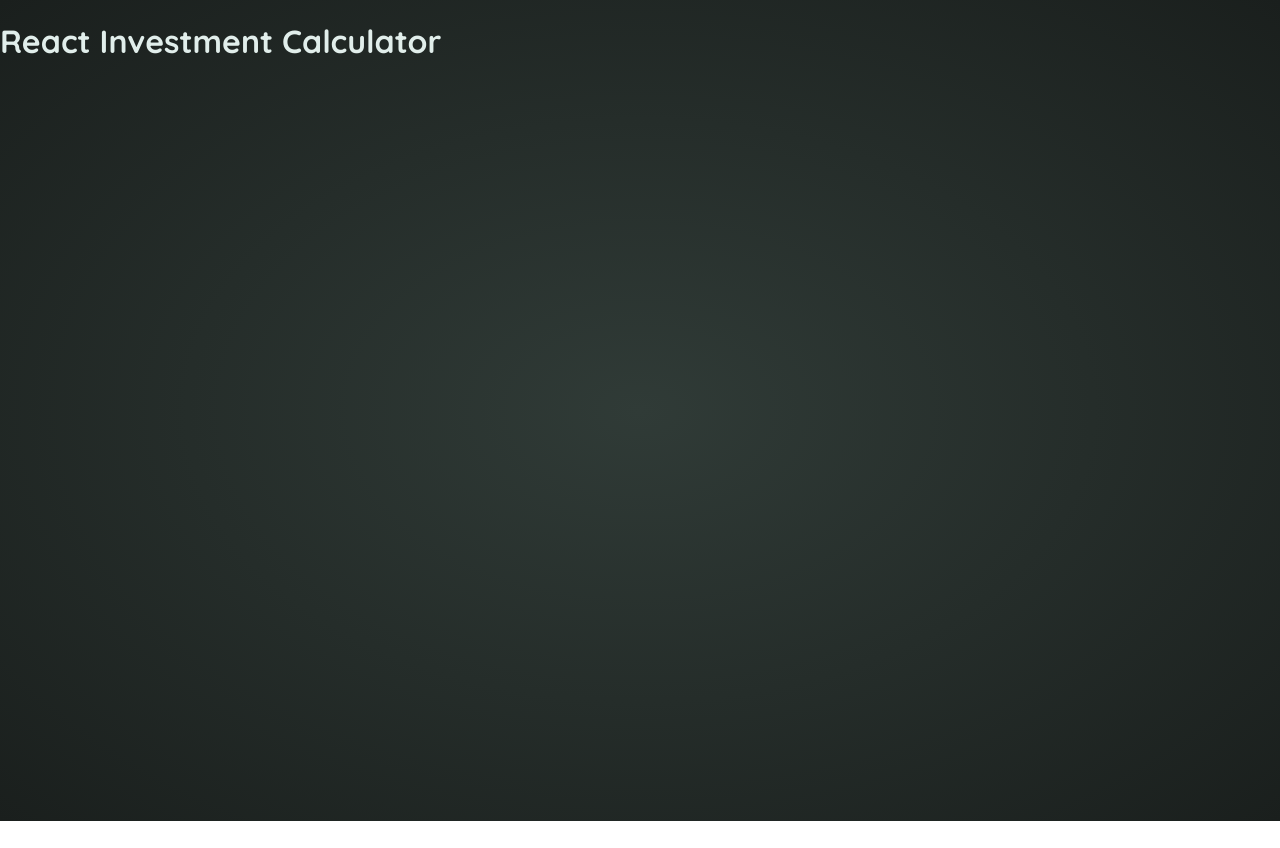
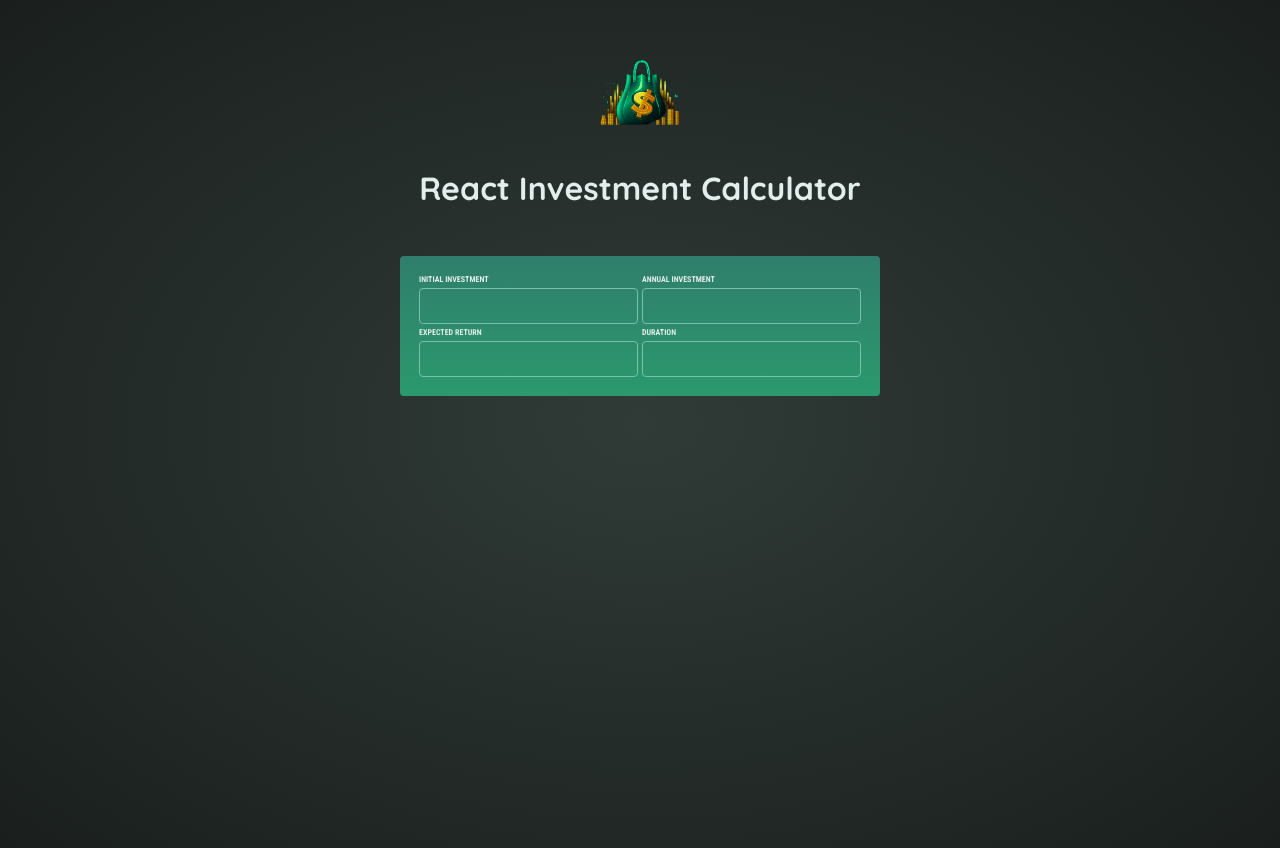
Before and after one commit to calculus0129/react-project-3, a React (Vite) app: page / in a window 1280 px wide. Before the commit the page ends 821 px from the top, so only its background shows below. Built offline with nearby package versions, Linux system fonts and the light colour scheme.

Commit message:
feat: build layout and working on values

```diff
--- a/src/App.jsx
+++ b/src/App.jsx
@@ -1,7 +1,36 @@
+import Header from "./components/Header";
+import InputBox from "./components/InputBox";
+import InputText from "./components/InputText";
+import Results from "./components/Results";
+import { useState } from "react";
+
 function App() {
-  return (
-    <h1>React Investment Calculator</h1>
-  )
+  const [values, changeValues] = useState([]);
+  function onChangeValue(index, value) {
+    changeValues((prevValues) => {
+      prevValues[index] = value;
+      return prevValues;
+    });
+  }
+
+  return <>
+    <Header id='header' />
+    <InputBox id='user-input' className='input-group'>
+      <table>
+        <tbody>
+          <tr>
+            <td><InputText title='Initial Investment' /></td>
+            <td><InputText title='Annual Investment' /></td>
+          </tr>
+          <tr>
+            <td><InputText title='Expected Return' /></td>
+            <td><InputText title='Duration' /></td>
+          </tr>
+        </tbody>
+      </table>
+    </InputBox>
+    <Results></Results>
+  </>;
 }
 
 export default App
--- /dev/null
+++ b/src/components/Header.jsx
@@ -0,0 +1,7 @@
+import figure from '../assets/investment-calculator-logo.png';
+export default function Header({...props}) {
+    return <h1 {...props}>
+      <p><img src={figure}/></p>
+      React Investment Calculator
+    </h1>;
+}
--- /dev/null
+++ b/src/components/InputBox.jsx
@@ -0,0 +1,5 @@
+export default function InputBox({children, ...props}) {
+    return <div {...props}>
+        {children}
+    </div>;
+}
--- /dev/null
+++ b/src/components/InputText.jsx
@@ -0,0 +1,5 @@
+export default function InputText({title}) {
+    return <><label>{title}</label>
+    <input type="text" onChange={(hitEvent)=>console.log(parseInt(hitEvent.target.value))}></input>
+    </>;
+}
--- /dev/null
+++ b/src/components/Results.jsx
@@ -0,0 +1,4 @@
+import {calculateInvestmentResults, formatter} from '../util/investment';
+export default function Results() {
+
+}
```
Also changed, not shown: 1 other file (tests, documents, lock files or other folders).
